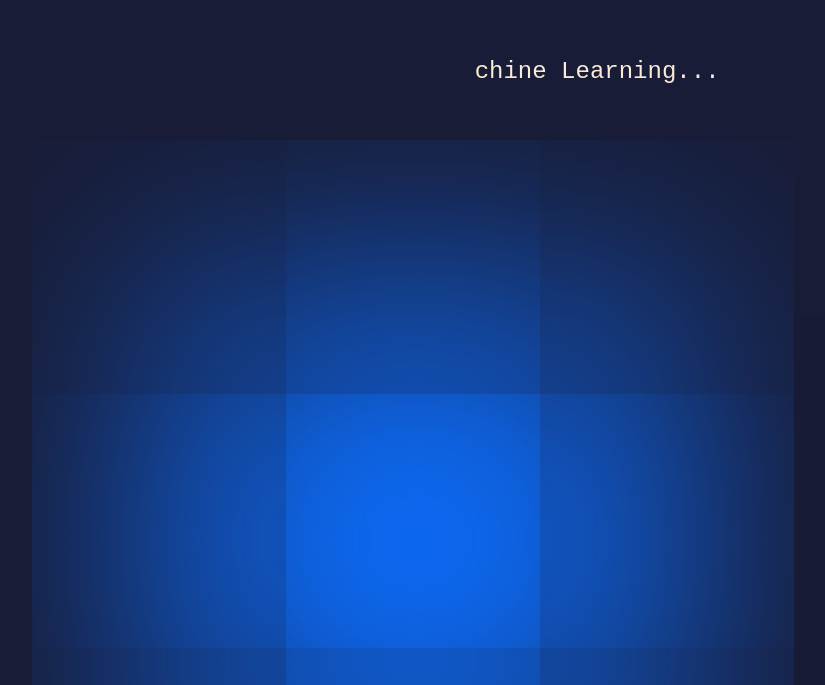
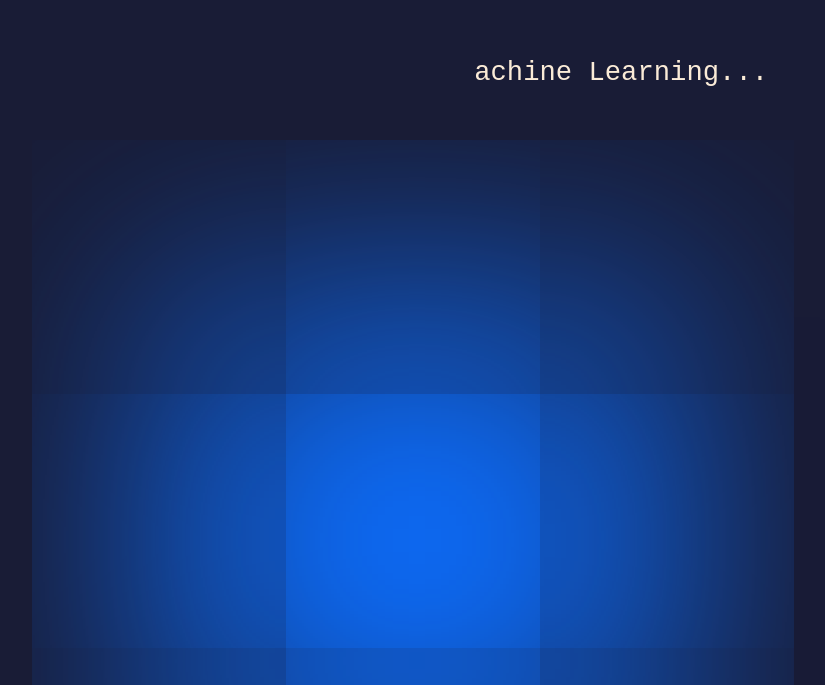
Before and after one commit to pr0grara/loxz-digital, a React (Create React App) app in the folder client/: page /#/ in a window 1280 px wide. Shown: the part 115-800 px from the top of the page, without its empty margins (223-1048 px from the left). Built offline with nearby package versions, Linux system fonts and the light colour scheme.

Commit message:
add typewriter effect

```diff
--- a/client/src/components/landing/landing.jsx
+++ b/client/src/components/landing/landing.jsx
@@ -55,6 +55,7 @@ class Landing extends React.Component {
                         <div className='fade-in'>P</div>
                         <div className='fade-in'>r</div>
                         <div className='fade-in'>e</div>
+                        <div className='fade-in'>p</div>
                         <div className='fade-in'>a</div>
                         <div className='fade-in'>r</div>
                         <div className='fade-in'>e</div>
--- a/client/src/index.css
+++ b/client/src/index.css
@@ -70,7 +70,7 @@ iframe {
 .fade-in {
   position: relative;
   color: antiquewhite;
-  font-size: 1.5rem;
+  font-size: 1.7rem;
   font-family: 'Courier New', Courier, monospace;
   font-weight: 300;
   opacity: 0;
```
Also changed, not shown: 10 other files (tests, documents, lock files or other folders).
